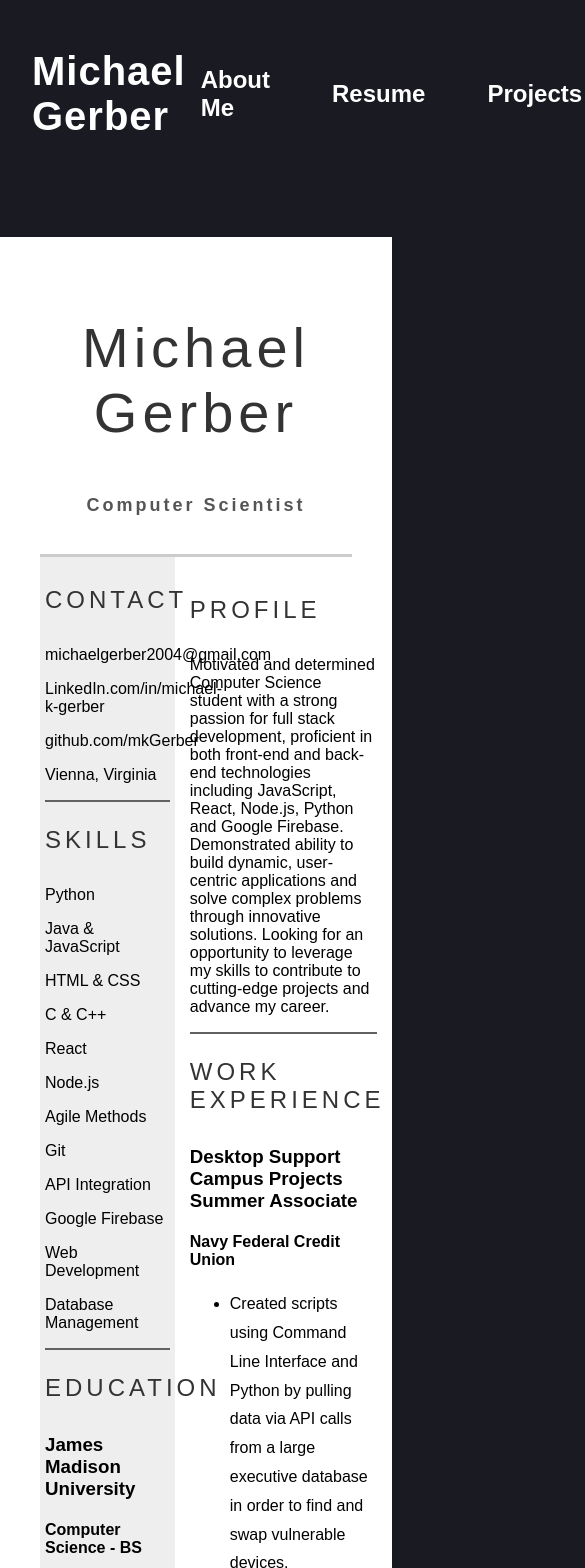
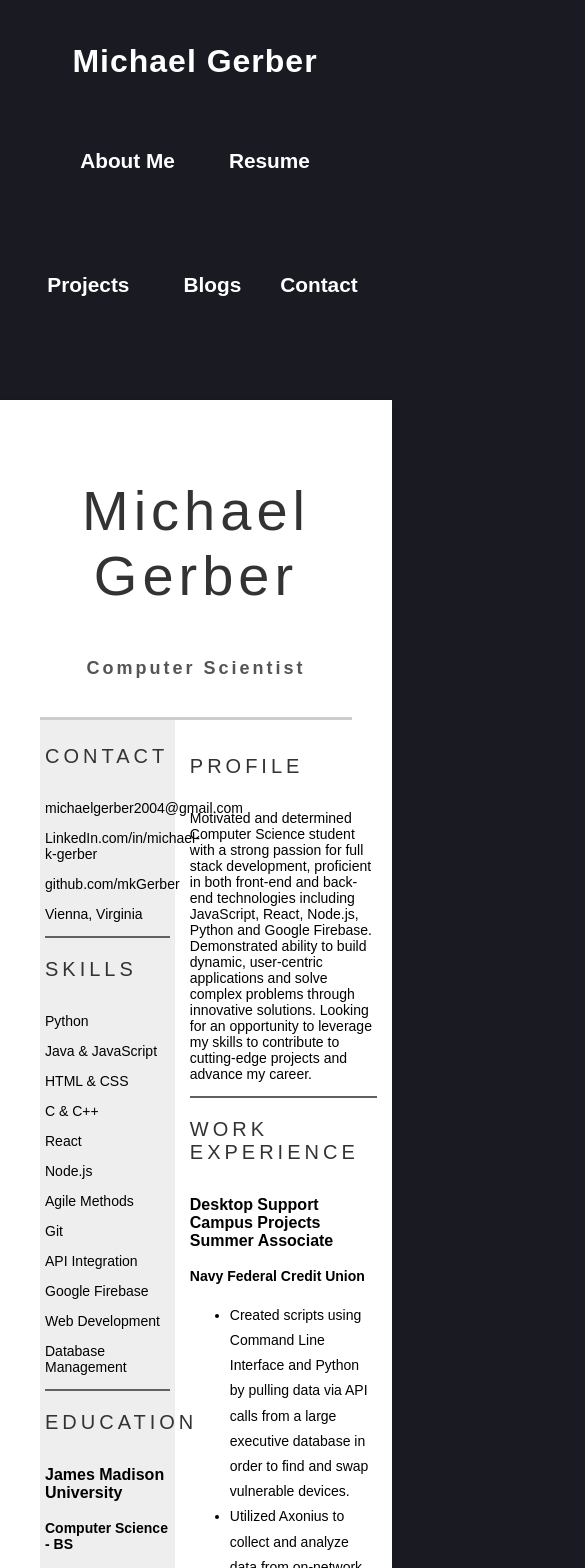
Before and after one commit to mkGerber/mkGerber-port, a React (Vite) app: page /resume in a window 390 px wide. Shown: the top 1568 px of the page, 585 px wide, since content can reach past the window. Built offline with nearby package versions, Linux system fonts and the light colour scheme.

Commit message:
resizing

```diff
--- a/src/Resume.css
+++ b/src/Resume.css
@@ -205,3 +205,24 @@ li {
         max-width: 100%; /* Ensures references stretch to full width */
     }
 }
+
+@media (max-width: 710px) {
+    /* decrease the text for all text inside the resume*/
+    .part h1 {
+        font-size: 20px;
+    }
+    .part h3 {
+        font-size: 16px;
+    }
+    .part h4 {
+        font-size: 14px;
+    }
+    .part li {
+        font-size: 14px;
+    }
+    .part p {
+        font-size: 14px;
+    }
+
+
+}
--- a/src/components/Footer.css
+++ b/src/components/Footer.css
@@ -45,3 +45,9 @@ div a {
     color: white;
     transform: scale(1.1);
 }
+
+@media (max-width: 700px) {
+    .socialLinks {
+        flex-direction: column;
+    }
+}
--- a/src/components/Navbar.css
+++ b/src/components/Navbar.css
@@ -6,15 +6,12 @@ nav {
     padding: 1rem 2rem;
     color: white;
     background-color: #1a1a23; /* Navbar background color */
+    flex-wrap: wrap; /* Allows wrapping for smaller screens */
 }
 
-nav a {
-    text-decoration: none;
-    color: white;
-}
-
+/* Navbar brand title */
 nav > h1 {
-    font-size: 2.5rem;
+    font-size: 2rem;
     font-family: 'Montserrat', sans-serif;
     font-weight: bold;
     letter-spacing: 1px;
@@ -31,11 +28,12 @@ nav > h1:hover {
     display: flex;
     justify-content: space-between;
     align-items: center;
+    gap: 1.5rem;
 }
 
+/* Navigation links */
 .navOptions > h4 {
-    margin-right: 2rem;
-    font-size: 1.5rem;
+    font-size: 1.3rem;
     position: relative;
 }
 
@@ -68,3 +66,17 @@ nav > h1:hover {
 .dropdownMenu a:hover {
     color: #ccc; /* Change color on hover */
 }
+
+/* Responsive Design */
+@media (max-width: 880px) {
+    nav {
+        flex-direction: column;
+        align-items: center;
+        text-align: center;
+    }
+
+    .navOptions {
+        flex-wrap: wrap; /* Allows items to stay in a row but wrap if needed */
+        justify-content: center;
+    }
+}
```
